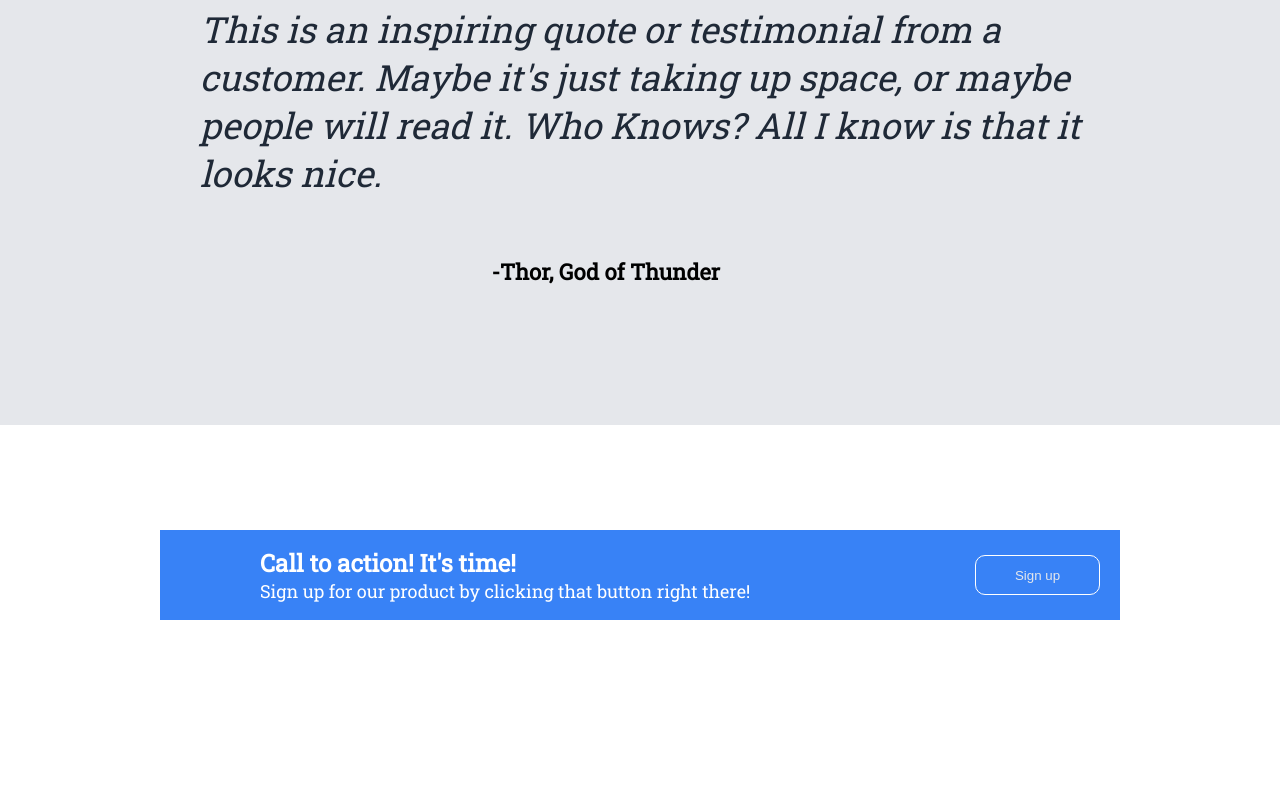
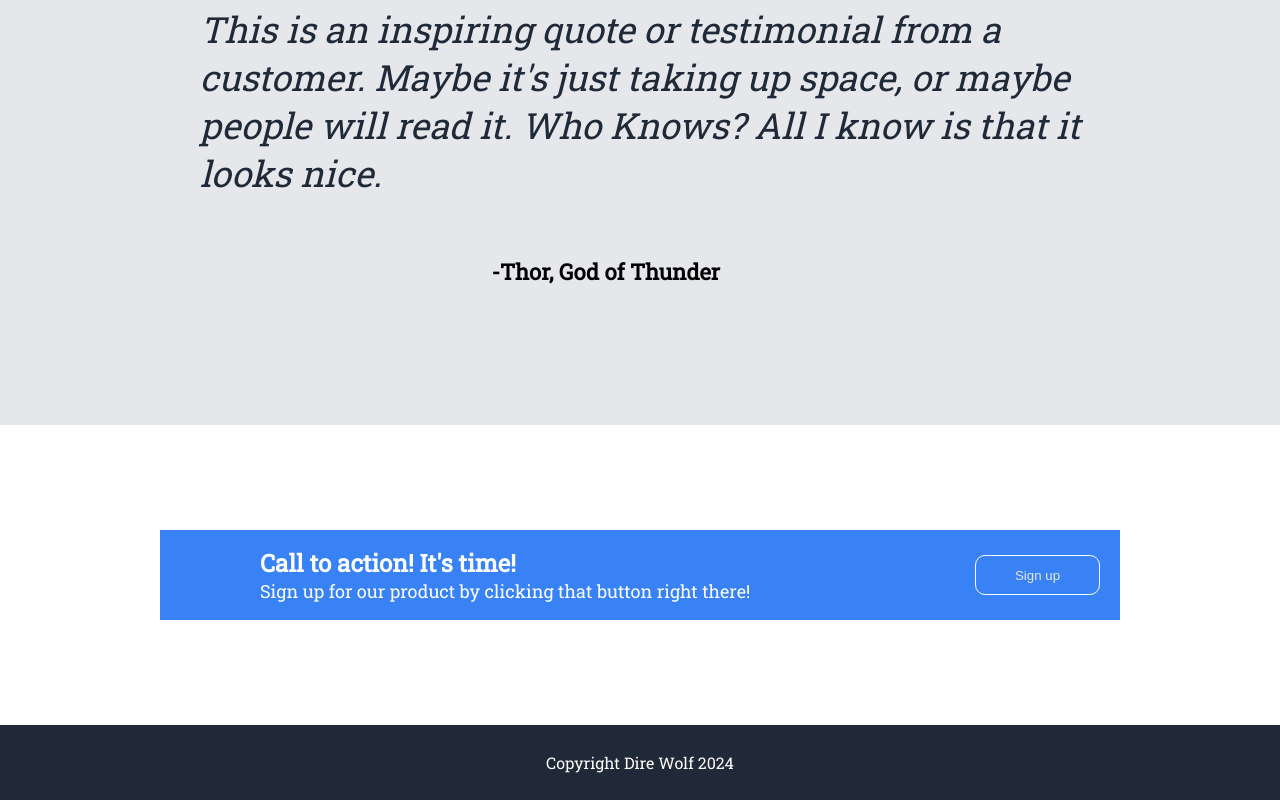
Before and after one commit to direwolfweb/odin-landing-1, a plain HTML site: page index.html in a window 1280 px wide. Shown: the part 1156-1956 px from the top of the page. Before the commit the page ends 1881 px from the top, so only its background shows below. Drawn offline with Linux system fonts and the light colour scheme.

Commit message:
completed footer

```diff
--- a/index.html
+++ b/index.html
@@ -73,6 +73,9 @@
 
                     </div>
                 </div>
+                <div class="footer">
+                    Copyright Dire Wolf 2024
+                </div>
 
 
 </body>
--- a/styles.css
+++ b/styles.css
@@ -203,3 +203,13 @@ h4 {
     border-radius: 10px;
 
 }
+
+.footer {
+    display: flex;
+    justify-content: center;
+    align-items: center;
+    background-color: #1F2937;
+    color: white;
+    height: 75px;
+    align-items: center;
+}
```
